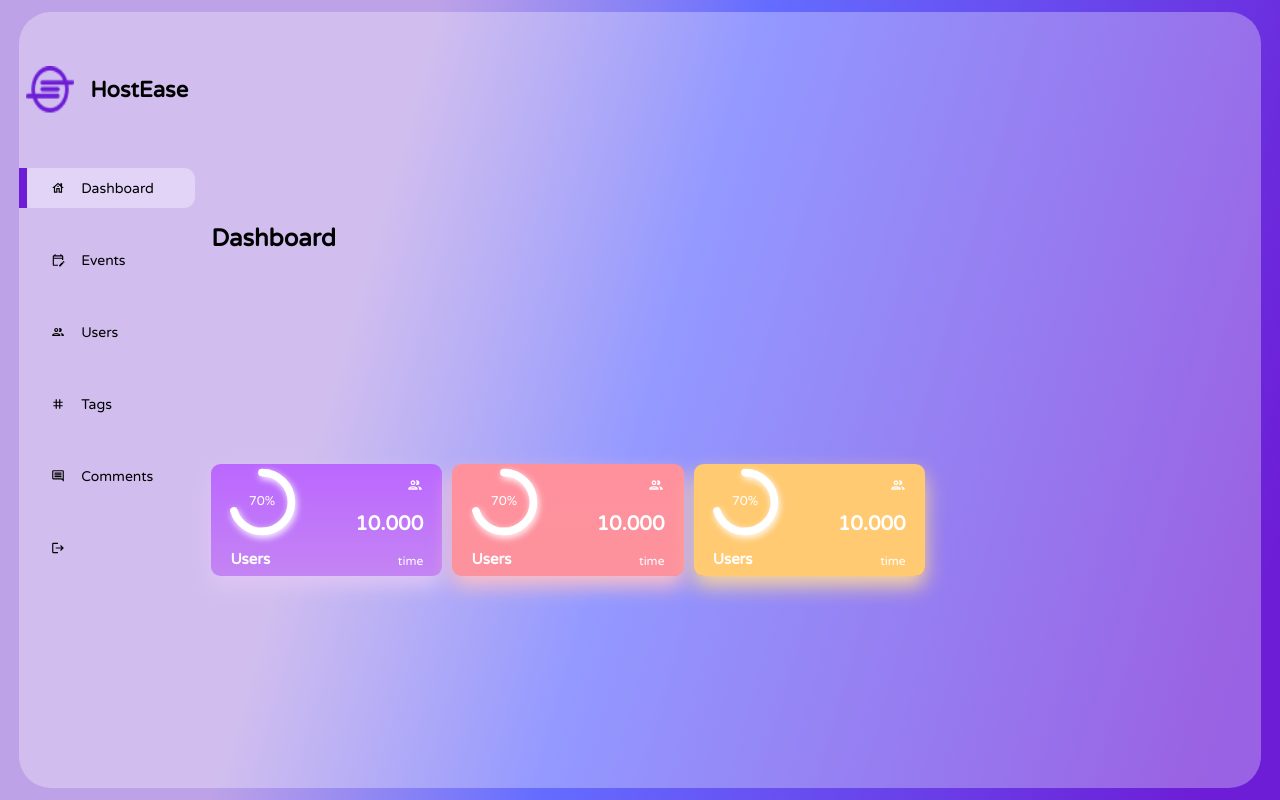
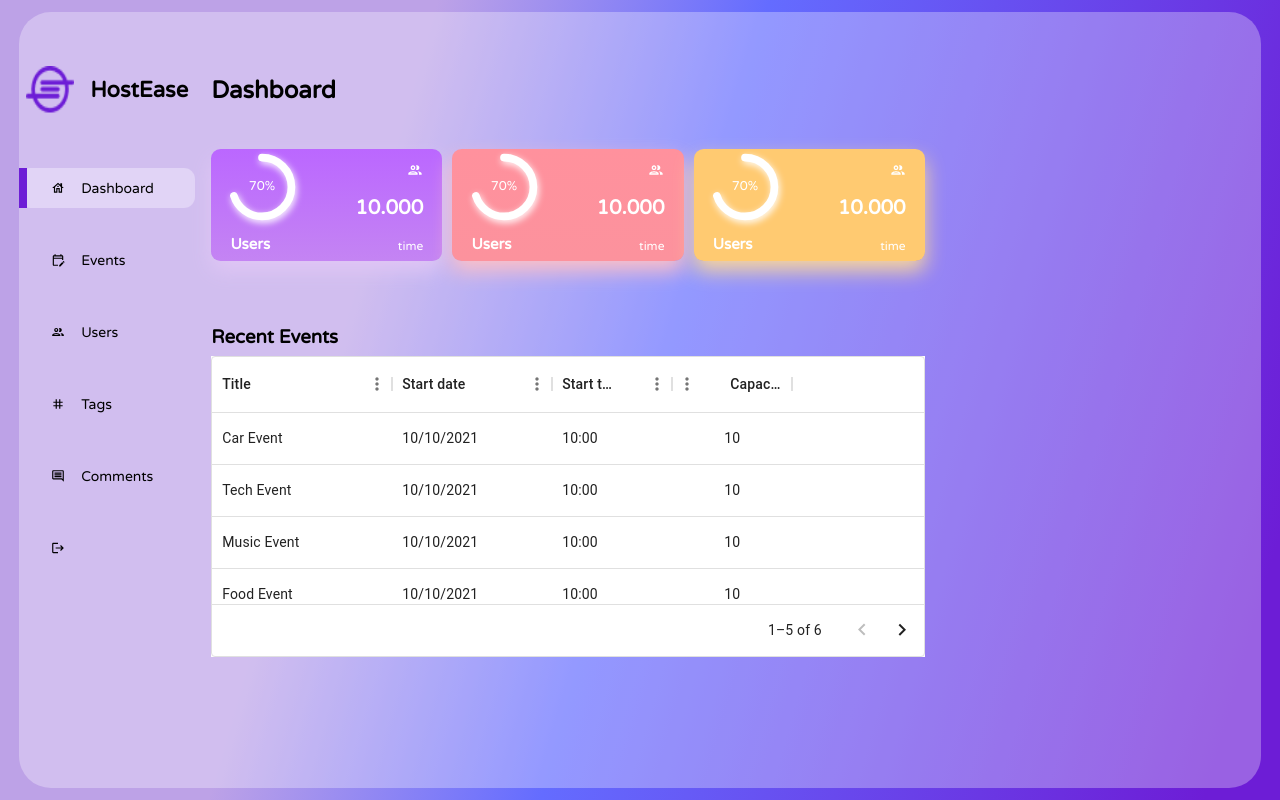
Before and after one commit to enriquedlc/HostEase, a React (Vite) app in the folder client/: page /dev in a window 1280 px wide. Built offline with nearby package versions, Linux system fonts and the light colour scheme.

Commit message:
:construction:: implementing table component and fixing styles.

```diff
--- a/client/package.json
+++ b/client/package.json
@@ -11,6 +11,10 @@
 		"prettier-format": "prettier --config .prettierrc 'src/**/*.{ts,tsx}' --write"
 	},
 	"dependencies": {
+		"@emotion/react": "^11.11.0",
+		"@emotion/styled": "^11.11.0",
+		"@mui/material": "^5.13.1",
+		"@mui/x-data-grid": "^6.4.0",
 		"@types/bcrypt": "^5.0.0",
 		"apexcharts": "3.40.0",
 		"axios": "^1.4.0",
--- a/client/src/Pages/Admin/Components/MainDashboard/MainDashboard.css
+++ b/client/src/Pages/Admin/Components/MainDashboard/MainDashboard.css
@@ -2,4 +2,9 @@
     display: flex;
     flex-direction: column;
     justify-content: space-evenly;
+    margin-top: 2rem;
 }
+
+.main-dashboard-title {
+    padding-bottom: .7rem;
+}
--- a/client/src/Pages/Admin/Components/MainDashboard/MainDashboard.tsx
+++ b/client/src/Pages/Admin/Components/MainDashboard/MainDashboard.tsx
@@ -1,12 +1,14 @@
 import Cards from '../Cards/Cards'
+import Table from '../Table/Table'
 import './MainDashboard.css'
 
 
 const MainDashboard = () => {
   return (
     <div className="main-dashboard">
-      <h1>Dashboard</h1>
+      <h1 className='main-dashboard-title'>Dashboard</h1>
       <Cards />
+      <Table />
     </div>
   )
 }
--- /dev/null
+++ b/client/src/Pages/Admin/Components/Table/Table.css
@@ -0,0 +1,7 @@
+.table {
+    margin-top: 2rem !important;
+}
+
+.table-title {
+    margin-bottom: .5rem;
+}
--- /dev/null
+++ b/client/src/Pages/Admin/Components/Table/Table.tsx
@@ -0,0 +1,68 @@
+import Box from '@mui/material/Box';
+import { DataGrid, GridColDef } from '@mui/x-data-grid';
+
+import './Table.css';
+
+const columns: GridColDef[] = [
+    {
+        field: 'title',
+        headerName: 'Title',
+        width: 180
+    },
+    {
+        field: 'startDate',
+        headerName: 'Start date',
+        width: 160,
+        editable: false,
+        align: 'left',
+    },
+    {
+        field: 'startTime',
+        headerName: 'Start time',
+        width: 120,
+        editable: false,
+        align: 'left',
+    },
+    {
+        field: 'maxCapacity',
+        headerName: 'Capacity',
+        type: 'number',
+        width: 120,
+        editable: false,
+        align: 'center',
+    },
+];
+
+const rows = [
+    { id: 1, title: 'Car Event', startDate: '10/10/2021', startTime: '10:00', maxCapacity: 10 },
+    { id: 2, title: 'Tech Event', startDate: '10/10/2021', startTime: '10:00', maxCapacity: 10 },
+    { id: 3, title: 'Music Event', startDate: '10/10/2021', startTime: '10:00', maxCapacity: 10 },
+    { id: 4, title: 'Food Event', startDate: '10/10/2021', startTime: '10:00', maxCapacity: 10 },
+    { id: 5, title: 'Meet and Greet', startDate: '10/10/2021', startTime: '10:00', maxCapacity: 10 },
+    { id: 6, title: 'Festival', startDate: '10/10/2021', startTime: '10:00', maxCapacity: 10 },
+]
+
+const DataTable = () => {
+    return (
+        <div className='table'>
+            <h3 className='table-title'>Recent Events</h3>
+            <Box sx={{ height: 400, width: '100%', background: 'white', maxHeight: '70%' }}>
+                <DataGrid
+                    rows={rows}
+                    columns={columns}
+                    initialState={{
+                        pagination: {
+                            paginationModel: {
+                                pageSize: 5,
+                            },
+                        },
+                    }}
+                    pageSizeOptions={[5]}
+                    disableRowSelectionOnClick
+                />
+            </Box>
+        </div>
+    );
+}
+
+export default DataTable;
```
Also changed, not shown: 1 other file (tests, documents, lock files or other folders).
